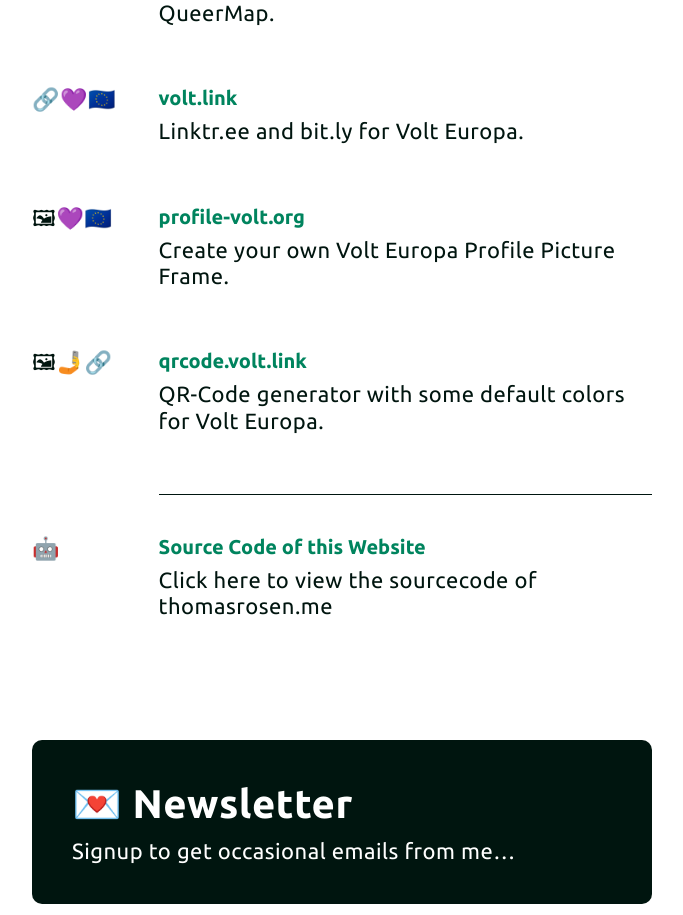
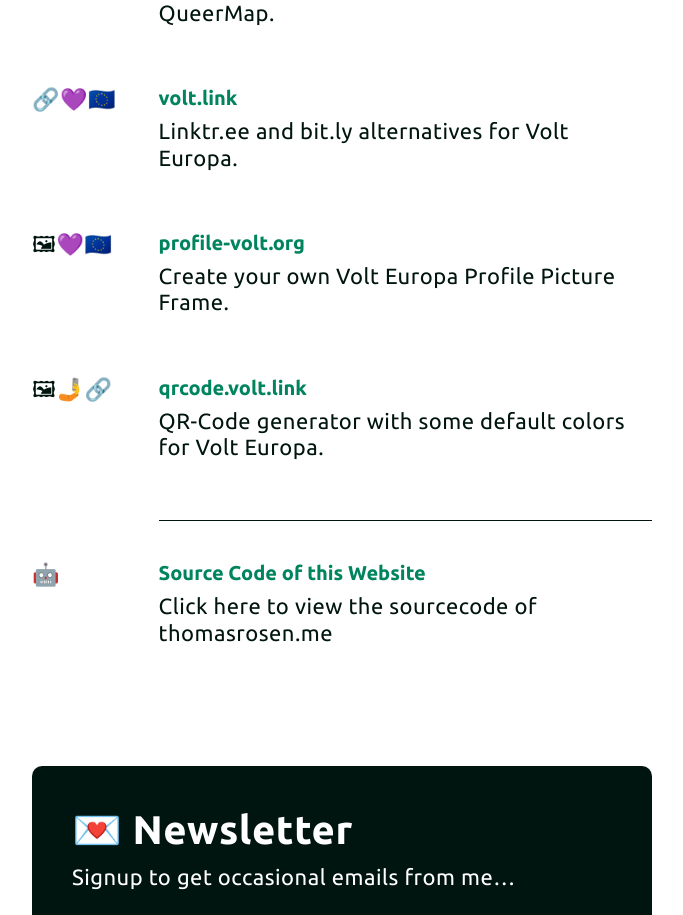
Before and after one commit to thomasrosen/thomasrosen.me, a React (Create React App) app: page /projects in a window 1280 px wide. Shown: the part 951-1866 px from the top of the page, without its empty margins (298-981 px from the left). Built offline with nearby package versions, Linux system fonts and the light colour scheme.

Commit message:
thomasrosen published a site update

```diff
--- a/src/components/pages/projects.js
+++ b/src/components/pages/projects.js
@@ -32,7 +32,7 @@
             volt.link
           </a>
         </h3>
-        <p>Linktr.ee and bit.ly for Volt Europa.</p>
+        <p>Linktr.ee and bit.ly alternatives for Volt Europa.</p>
       </div>
 
       <div>🖼💜🇪🇺</div>
```
Also changed, not shown: 6 other files (tests, documents, lock files or other folders).
